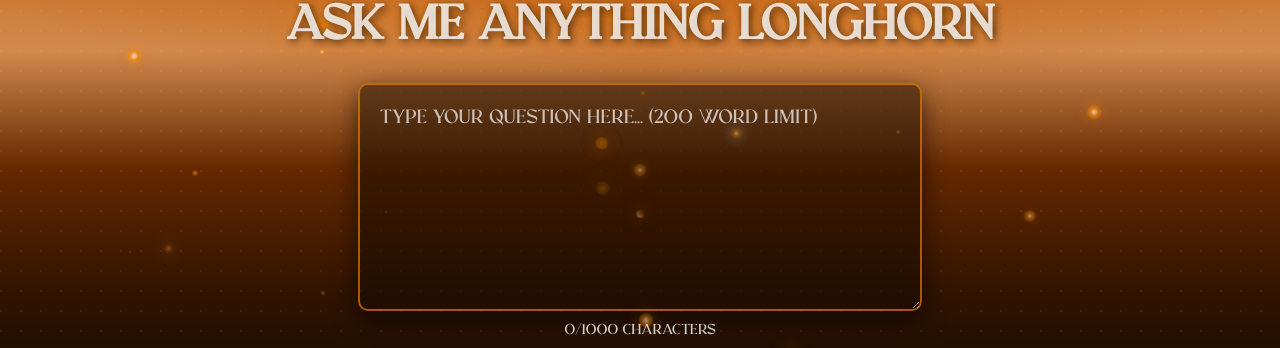
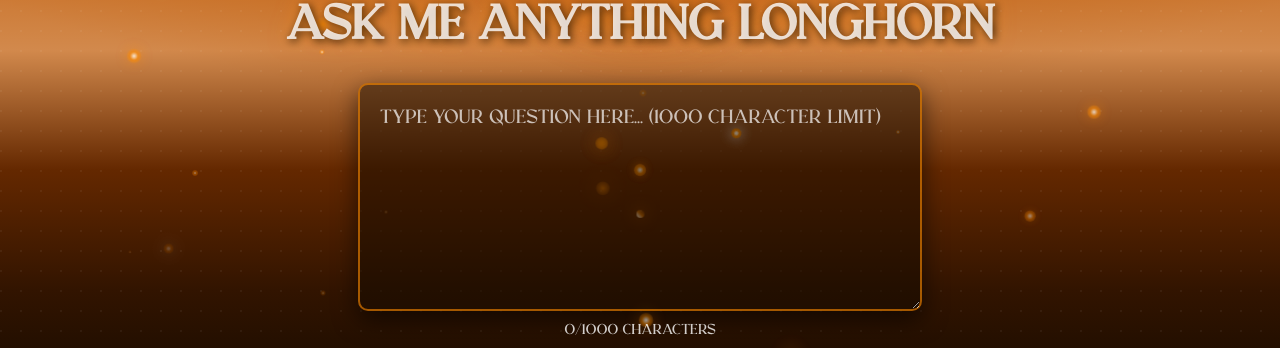
Before and after one commit to iamjb4321/HACKTX-fall-25, a React (Create React App) app: page / in a window 1280 px wide. Shown: the part 230-578 px from the top of the page. Built offline with nearby package versions, Linux system fonts and the light colour scheme.

Commit message:
small changes to index and css

```diff
--- a/public/index.html
+++ b/public/index.html
@@ -25,6 +25,15 @@
       Learn how to configure a non-root public URL by running `npm run build`.
     -->
     <title>UT Tarot</title>
+
+    <style>
+      html, body {
+        overscroll-behavior: none; /* prevent bounce */
+        margin: 0;
+        padding: 0;
+        height: 100%;
+      }
+    </style>
   </head>
   <body>
     <noscript>You need to enable JavaScript to run this app.</noscript>
--- a/src/App.js
+++ b/src/App.js
@@ -144,7 +144,7 @@ function App() {
             <div className="chat-container">
               <textarea
                 className="chat-input"
-                placeholder="Type your question here... (200 word limit)"
+                placeholder="Type your question here... (1000 character limit)"
                 rows="8"
                 cols="50"
                 value={question}
@@ -196,6 +196,7 @@ function App() {
               <>
                             <div className="instructions">
                               <h3>Select 3 cards for your reading:</h3>
+                              <p>Scroll down to reveal cards</p>
                               <p>Click on any card to reveal and select it. Once selected, cards cannot be changed. Choose wisely!</p>
                               {selectedCards.length > 0 && (
                                 <p className="selection-status">
```
